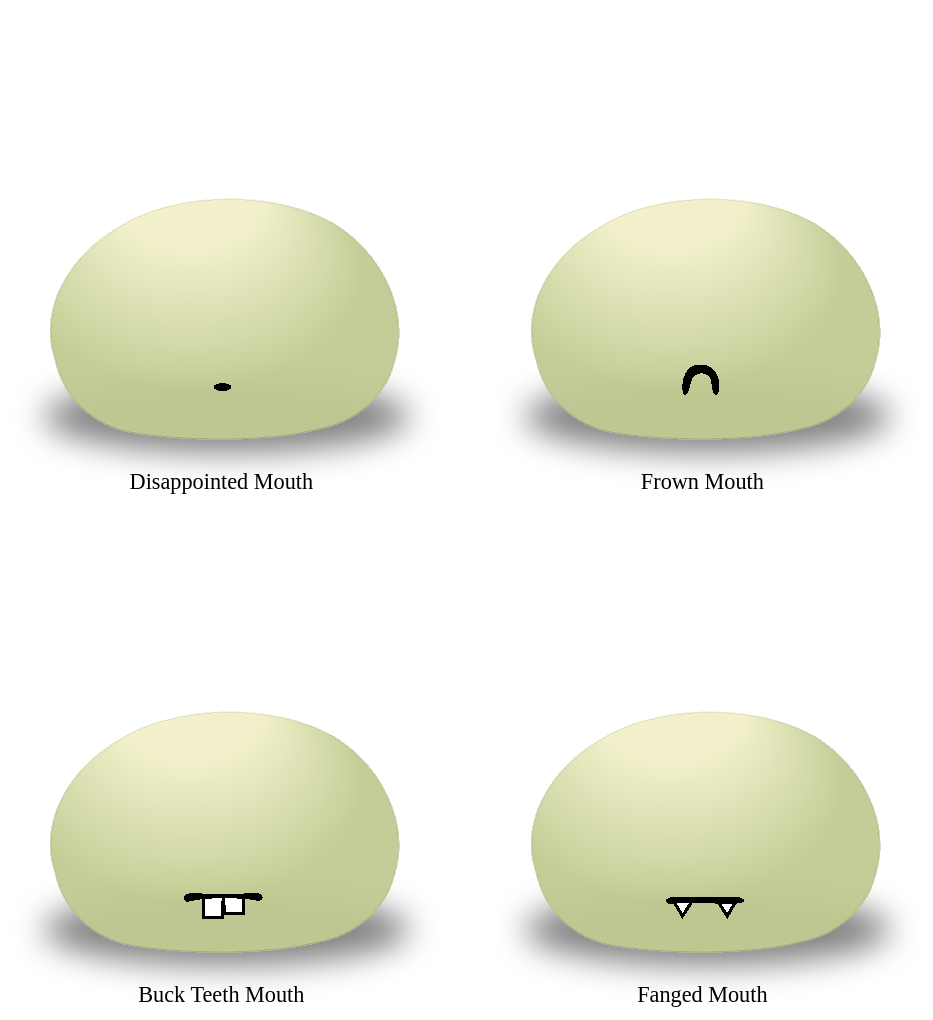
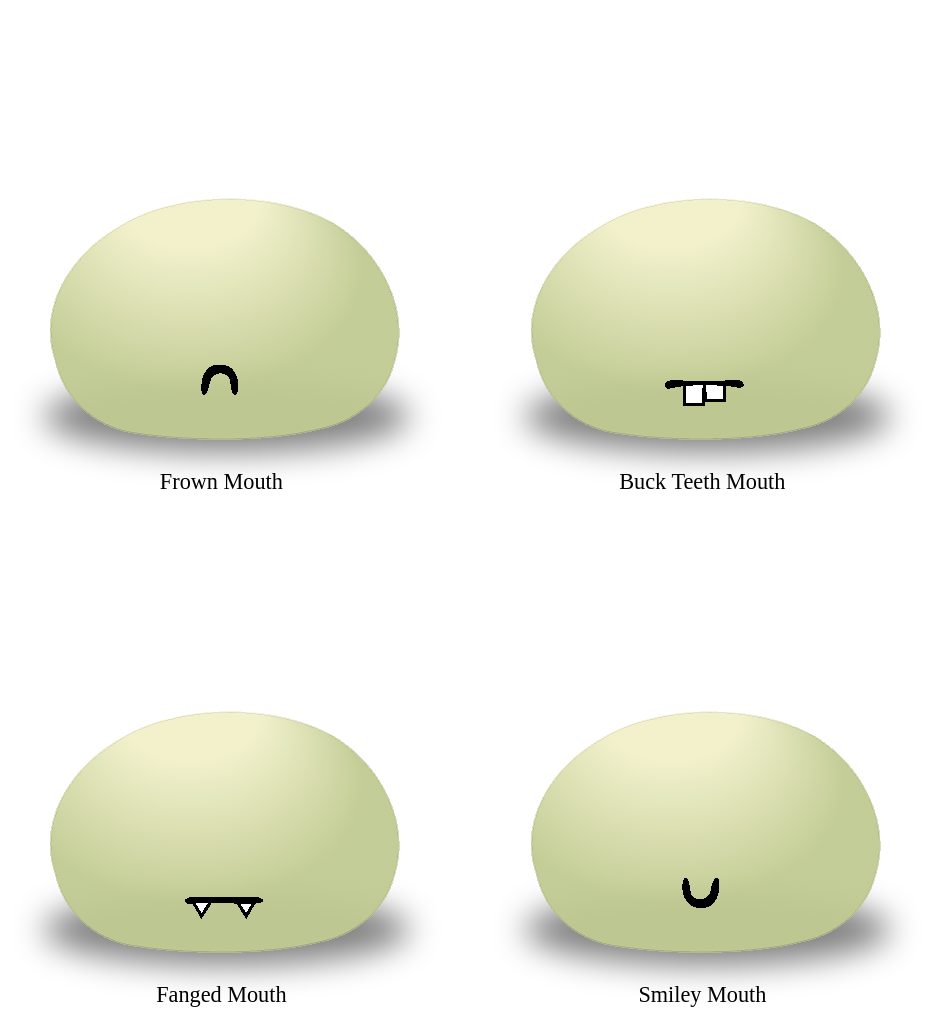
Before and after one commit to reese-allison/gellies, a FastAPI app: page /build/mouths in a window 1280 px wide. Shown: the part 1035-2055 px from the top of the page, without its empty margins (16-949 px from the left). Run offline with FastAPI, Linux system fonts and the light colour scheme.

Commit message:
template renames

```diff
--- a/backend/core/drops/drop_tables.py
+++ b/backend/core/drops/drop_tables.py
@@ -3,7 +3,7 @@ from random import randint
 
 all_drops = {
     'eyes': [
-        ['circle', 100],
+        ['shiny', 100],
         ['cat', 100],
         ['cute', 100],
         ['pumpkin', 100],
@@ -11,7 +11,7 @@ all_drops = {
         ['smiley', 100],
         ['knockout', 100],
         ['pouty', 100],
-        ['disappointed', 100],
+        ['bored', 100],
         ['surprised', 100],
         ['winking_(right)', 100],
         ['winking_(left)', 100],
@@ -62,7 +62,6 @@ all_drops = {
         ['bored', 100],
         ['snaggle', 100],
         ['no', 100],
-        ['disappointed', 100],
         ['frown', 100],
         ['buck_teeth', 100],
         ['fanged', 100],
@@ -85,7 +84,7 @@ all_drops = {
         ['beauty_mark', 100],
         ['freckle', 100],
         ['scar_(left)', 100],
-        ['scar_(right)', 100]
+        ['scar_(right)', 100],
     ]
 }
 
--- a/backend/templates/parts.html
+++ b/backend/templates/parts.html
@@ -17,15 +17,11 @@
             <g id="body" class="moji">
                 {% if type == 'gradient' %}
                     {% include "/svgs/bodies/cute-body.html" %}
-                {% elif type == 'pattern' %}
-                    {% include "/svgs/bodies/cute-body.html" %}
-                    {% include "/svgs/gradients/bone-gradient.html" %}
-                    {% set path = "/svgs/" + folder + "/" + moji + '-' + type +'.html' %}{% include path ignore missing %}
-                {% elif type != 'body' %}
-                    {% include "/svgs/bodies/cute-body.html" %}
+                {% elif type == 'body' %}
                     {% include "/svgs/gradients/bone-gradient.html" %}
                     {% set path = "/svgs/" + folder + "/" + moji + '-' + type +'.html' %}{% include path ignore missing %}
                 {% else %}
+                    {% include "/svgs/bodies/cute-body.html" %}
                     {% include "/svgs/gradients/bone-gradient.html" %}
                     {% set path = "/svgs/" + folder + "/" + moji + '-' + type +'.html' %}{% include path ignore missing %}
                 {% endif %}
--- a/backend/templates/svgs/mouths/disappointed-mouth.html
+++ /dev/null
@@ -1 +0,0 @@
-<ellipse id="moji-{{ moji_id }}-mouth" fill="#000" cx="240" cy="418" rx="11" ry="5" />
--- a/backend/templates/svgs/mouths/surprised-mouth.html
+++ b/backend/templates/svgs/mouths/surprised-mouth.html
@@ -1 +1 @@
-<path id="moji-{{ moji_id }}-mouth" fill="#000" d="m 213.8,418.3 22.6,-32.5 22.8,32.9 c 1.8,4.7 -4.7,7.7 -7.3,3.5 l -15.6,-22.8 -15.0,21.0 c -3.3,4.7 -9.5,2.7 -7.5,-1.9 z" />
+<ellipse id="moji-{{ moji_id }}-mouth" fill="#000" cx="240" cy="418" rx="11" ry="5" />
```
Also changed, not shown: backend/templates/svgs/eyes/bored-eyes.html (renamed from backend/templates/svgs/eyes/disappointed-eyes.html), backend/templates/svgs/eyes/shiny-eyes.html (renamed from backend/templates/svgs/eyes/circle-eyes.html).
